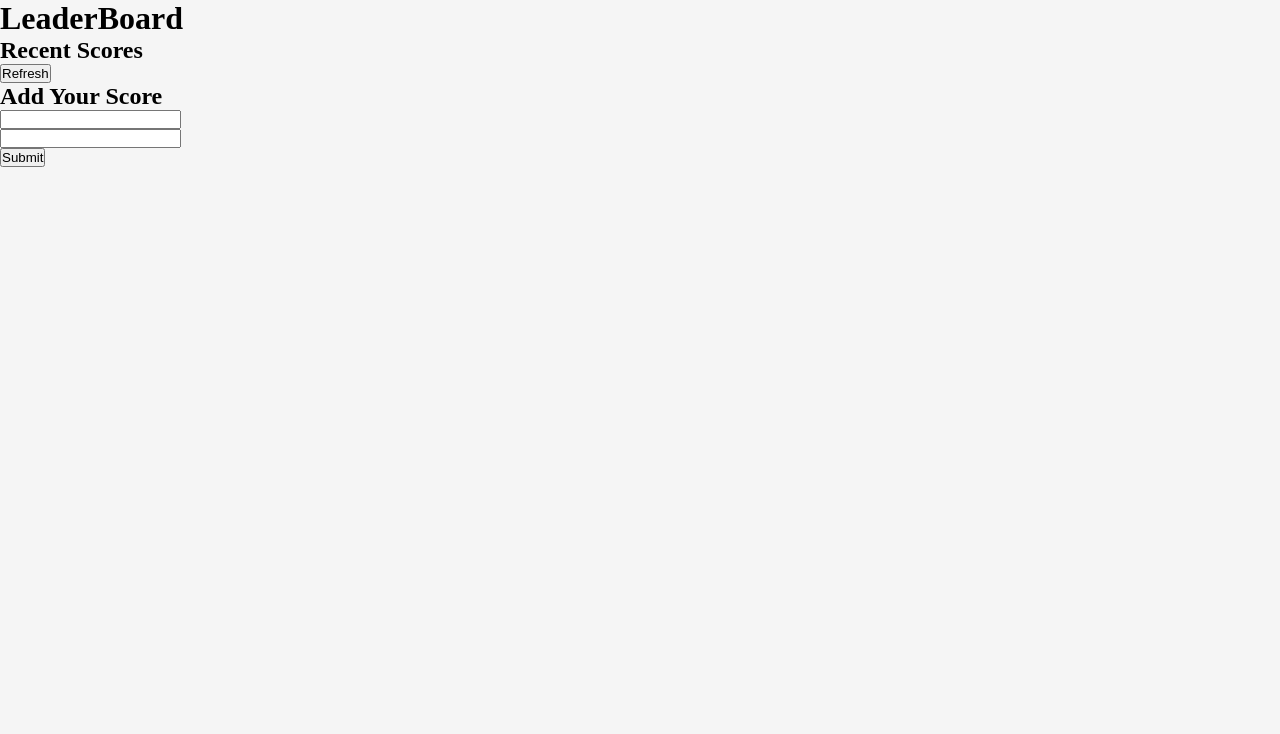
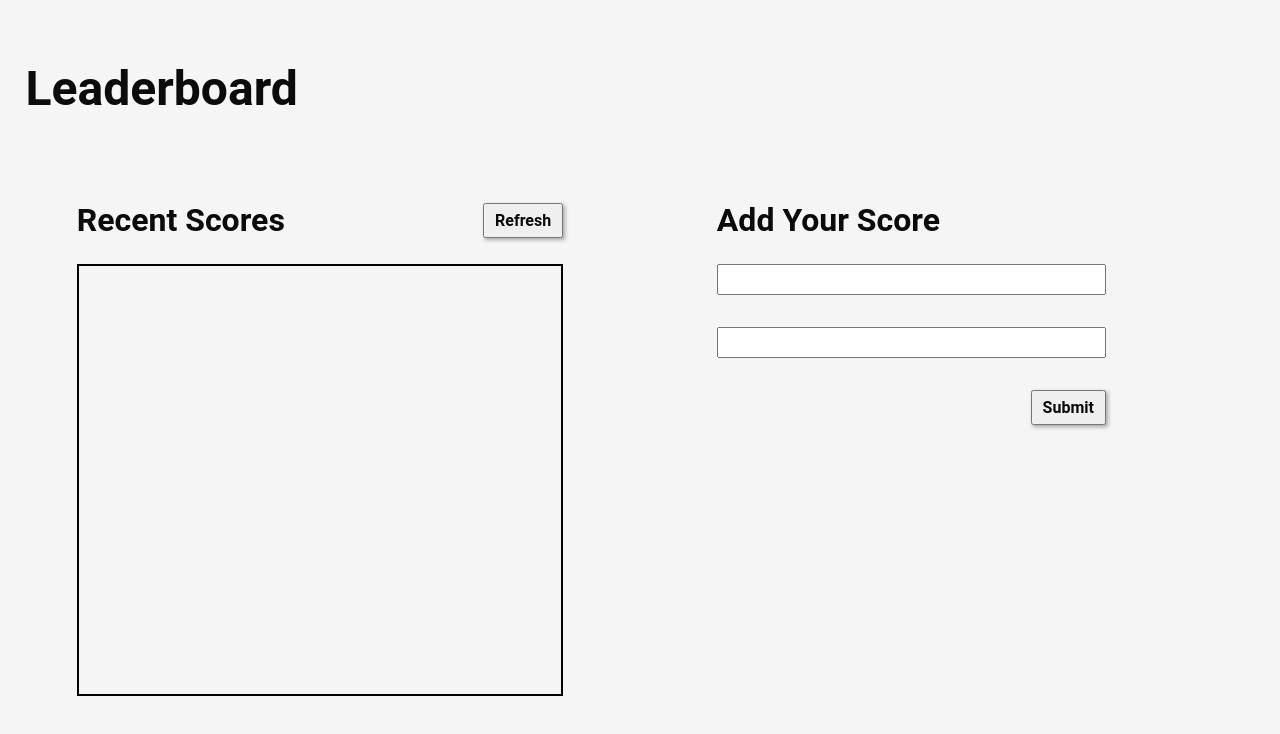
Before and after one commit to Al-Amin-Khan-Shakil/Leaderboard, a website built with webpack: page src/index.html in a window 1280 px wide. Built offline with nearby package versions, Linux system fonts and the light colour scheme.

Commit message:
Style the leaderboard page

```diff
--- a/src/index.html
+++ b/src/index.html
@@ -11,7 +11,7 @@
     <div class="main-title-wrapper">
       <div class="main-title-container">
         <h1 class="main-title">
-          LeaderBoard
+          Leaderboard
         </h1>
       </div>
     </div>
--- a/src/style.css
+++ b/src/style.css
@@ -2,8 +2,124 @@
   box-sizing: border-box;
   padding: 0;
   margin: 0;
+  font-family: 'Roboto', sans-serif;
+  color: #0b0b0b;
 }
 
 body {
   background: #f5f5f5;
+  overflow-x: hidden;
 }
+
+.main-wrapper {
+  display: flex;
+  flex-direction: column;
+  justify-content: flex-start;
+  align-items: flex-start;
+  width: 100vw;
+}
+
+.main-title-container {
+  display: flex;
+  justify-content: flex-start;
+  align-items: center;
+  width: 100vw;
+  height: 10vh;
+  padding: 0 2vw;
+  margin: 6vh 0;
+}
+
+.main-title {
+  font-size: 3rem;
+}
+
+#refresh {
+  padding: 6px 10px;
+  font-weight: 600;
+  font-size: 1rem;
+  box-shadow: #0b0b0b55 2px 2px 4px;
+}
+
+.content-section {
+  display: flex;
+  justify-content: center;
+  align-items: center;
+  width: 100vw;
+}
+
+.score-board-wrapper {
+  display: flex;
+  flex-direction: column;
+  justify-content: flex-start;
+  align-items: flex-start;
+  padding: 0 6vw;
+  width: 50vw;
+  height: 90vh;
+}
+
+.add-score-wrapper {
+  display: flex;
+  flex-direction: column;
+  justify-content: flex-start;
+  align-items: flex-start;
+  padding: 0 6vw;
+  width: 50vw;
+  height: 90vh;
+}
+
+.score-board-title-wrapper {
+  display: flex;
+  justify-content: space-between;
+  align-items: center;
+  width: 100%;
+}
+
+.section-title {
+  font-size: 2rem;
+  margin: 25px 0;
+}
+
+.score-list-wrapper {
+  width: 100%;
+  height: 60%;
+  border: 2px solid black;
+}
+
+.score-form-wrapper {
+  width: 100%;
+}
+
+#score-form {
+  display: flex;
+  flex-direction: column;
+  justify-content: flex-start;
+  align-items: flex-start;
+  row-gap: 4vh;
+  width: 100%;
+}
+
+.input-container {
+  display: flex;
+  justify-content: flex-start;
+  align-items: center;
+  width: 80%;
+}
+
+.input-container input {
+  width: 100%;
+  padding: 6px 10px;
+}
+
+.input-container:last-child {
+  display: flex;
+  justify-content: flex-end;
+  align-items: center;
+  width: 80%;
+}
+
+.input-container:last-child button {
+  padding: 6px 10px;
+  font-weight: 600;
+  font-size: 1rem;
+  box-shadow: #0b0b0b55 2px 2px 4px;
+}
```
Also changed, not shown: dist/index.html, dist/main.js.
